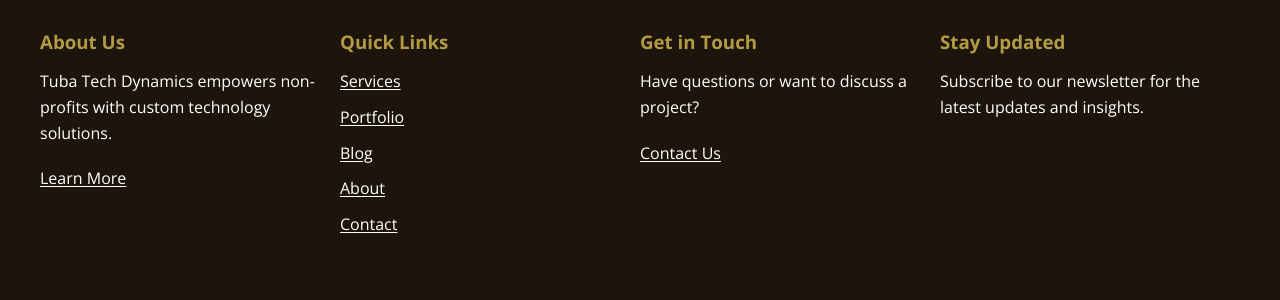
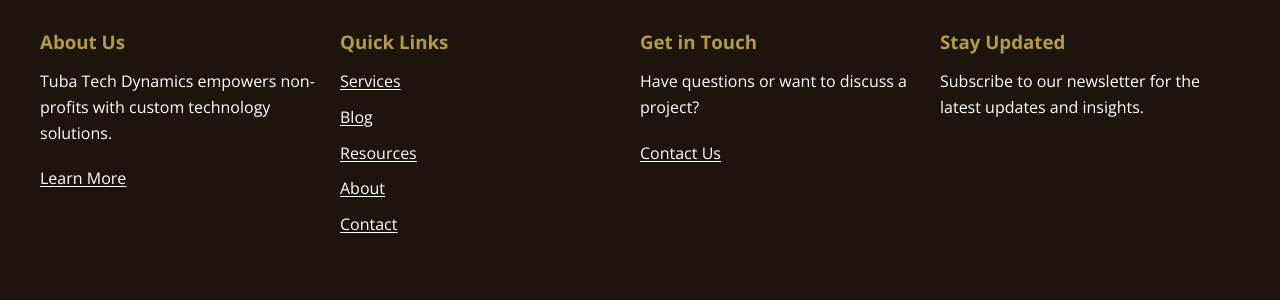
Before and after one commit to tubatechdynamics/offerings, a Jekyll site: the page built from index.html, in a window 1280 px wide and 900 px high, scrolled down 3866 px. Shown: the part 274-574 px from the top of the window. Built offline with Jekyll 4.4.1, drawn with Linux system fonts in a browser that asks for light colours.

Commit message:
footer too

```diff
--- a/_includes/footer.html
+++ b/_includes/footer.html
@@ -9,8 +9,9 @@
       <h3>Quick Links</h3>
       <ul>
         <li><a href="{{ '/services' | relative_url }}">Services</a></li>
-        <li><a href="{{ '/portfolio' | relative_url }}">Portfolio</a></li>
+        <!-- <li><a href="{{ '/portfolio' | relative_url }}">Portfolio</a></li> -->
         <li><a href="{{ '/blog' | relative_url }}">Blog</a></li>
+        <li><a href="{{ '/resources' | relative_url }}">Resources</a></li>
         <li><a href="{{ '/about' | relative_url }}">About</a></li>
         <li><a href="{{ '/contact' | relative_url }}">Contact</a></li>
       </ul>
```
